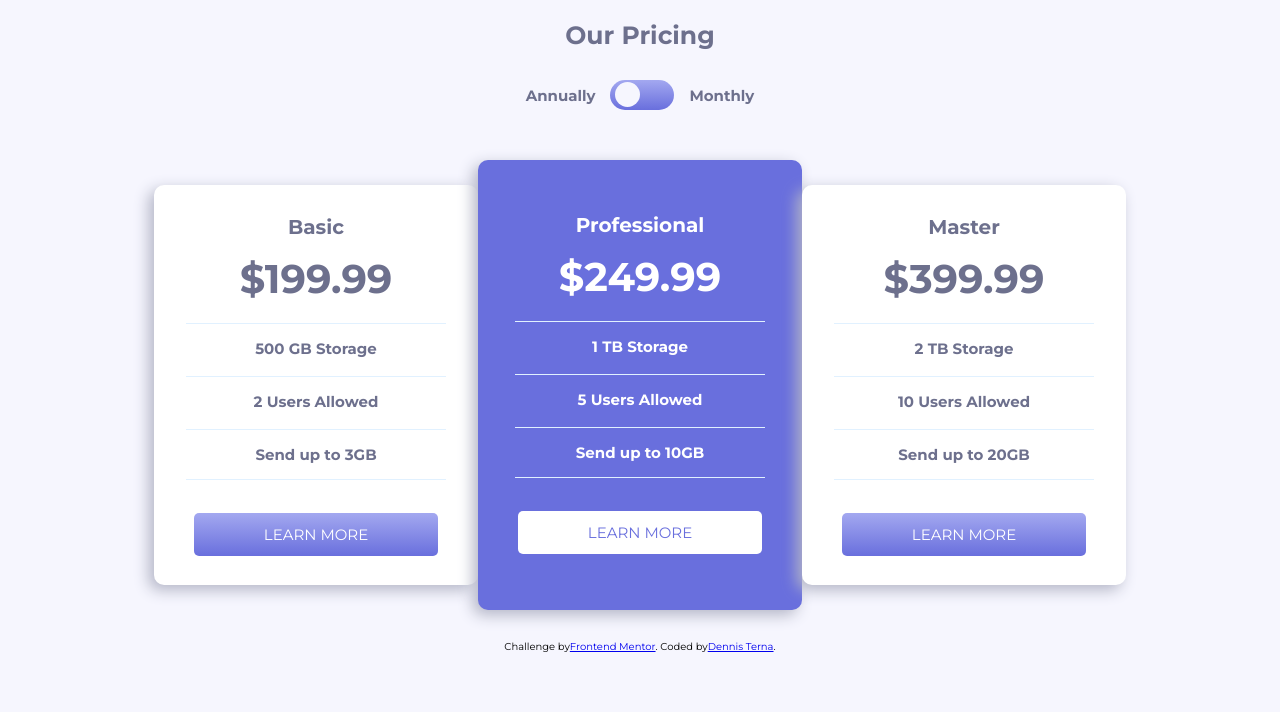
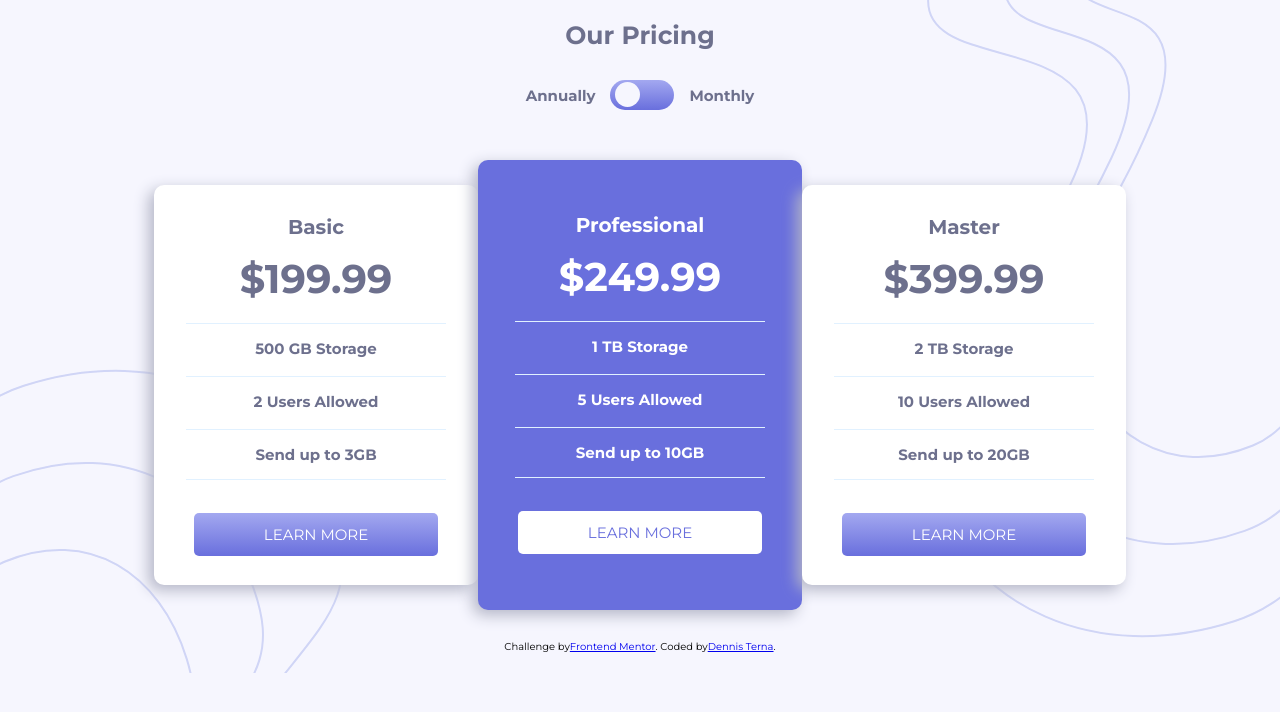
Before and after one commit to Denniman/pricing-component, a website: page index.html in a window 1280 px wide. Drawn offline with Linux system fonts and the light colour scheme.

Commit message:
add background image

```diff
--- a/sass/components/_base.scss
+++ b/sass/components/_base.scss
@@ -29,9 +29,11 @@ html {
 
 body {
     background-color: var(--Very-Light-Grayish-Blue);
-    background-image: url(./../../assets/bg-bottom.svg);
-    background-position: -2% -250%;
+    background-image: url(../../assets/bg-bottom.svg), url(../../assets/bg-top.svg);
+    background-position: bottom -20px left -10px, top -20px right -10px;
+    @media only screen and (min-width: $bp-large) {
+        background-position: bottom -20px left -10px, top -20px right -10px;
+    }
     background-repeat: no-repeat;
     font-family: 'Montserrat', sans-serif;
-    // line-height: 1.6;
 }
```
Also changed, not shown: index.html (+1 -1 lines), css/style.css.
